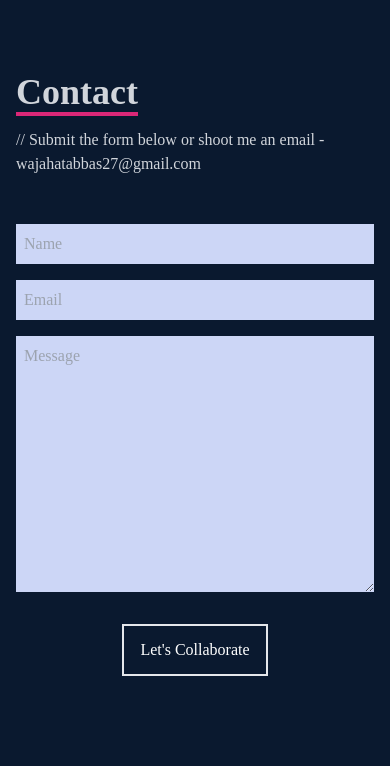
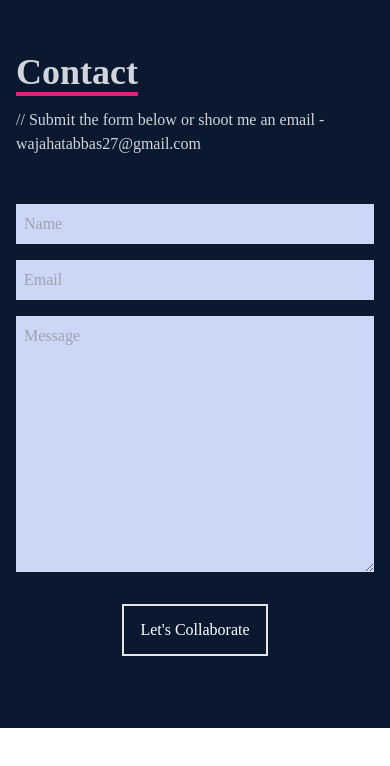
Before and after one commit to wajahatabbas27/My-Portfolio-Web., a React (Create React App) app: page / in a window 390 px wide. Shown: the part 4966-5732 px from the top of the page. After the commit the page ends 5694 px from the top, so only its background shows below. Built offline with nearby package versions, Linux system fonts and the light colour scheme.

Commit message:
fix the ui responsive

```diff
--- a/src/App.tsx
+++ b/src/App.tsx
@@ -8,7 +8,7 @@ import Work from "./components/Work";
 
 const App = () => {
   return (
-    <div className='scroll-smooth  scrollbar-track-pink-600/20 scrollbar-thumb-pink-600/80 scrollbar-thin'>
+    <div className='scroll-smooth  scrollbar-track-pink-600 scrollbar-thumb-pink-600/80 scrollbar-thin'>
       <Navbar />
       <Home />
       <About />
--- a/src/components/Contact.tsx
+++ b/src/components/Contact.tsx
@@ -4,7 +4,7 @@ const Contact = () => {
   return (
     <div
       id='contact'
-      className='w-full h-screen bg-[#0a192f] flex justify-center items-center p-4 pt-32 xs:pt-0 pb-10 mb-0'
+      className='w-full overflow-x-hidden bg-[#0a192f] flex justify-center items-center  p-4 pt-32 xs:pt-0 pb-10 mb-0'
     >
       <form
         action='https://getform.io/f/975fd7f9-680c-418f-b7cb-00590368d1ea'
```
